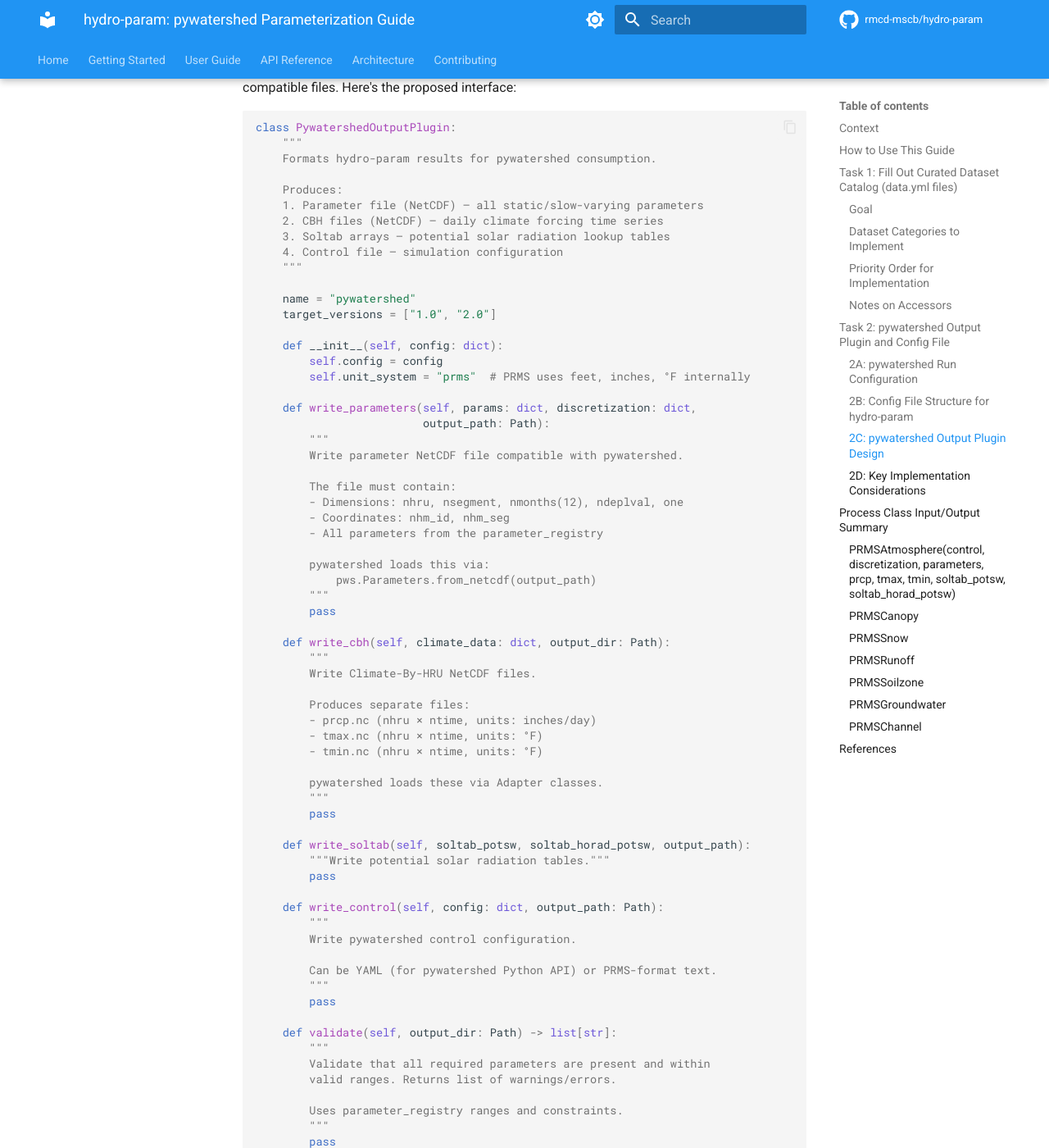
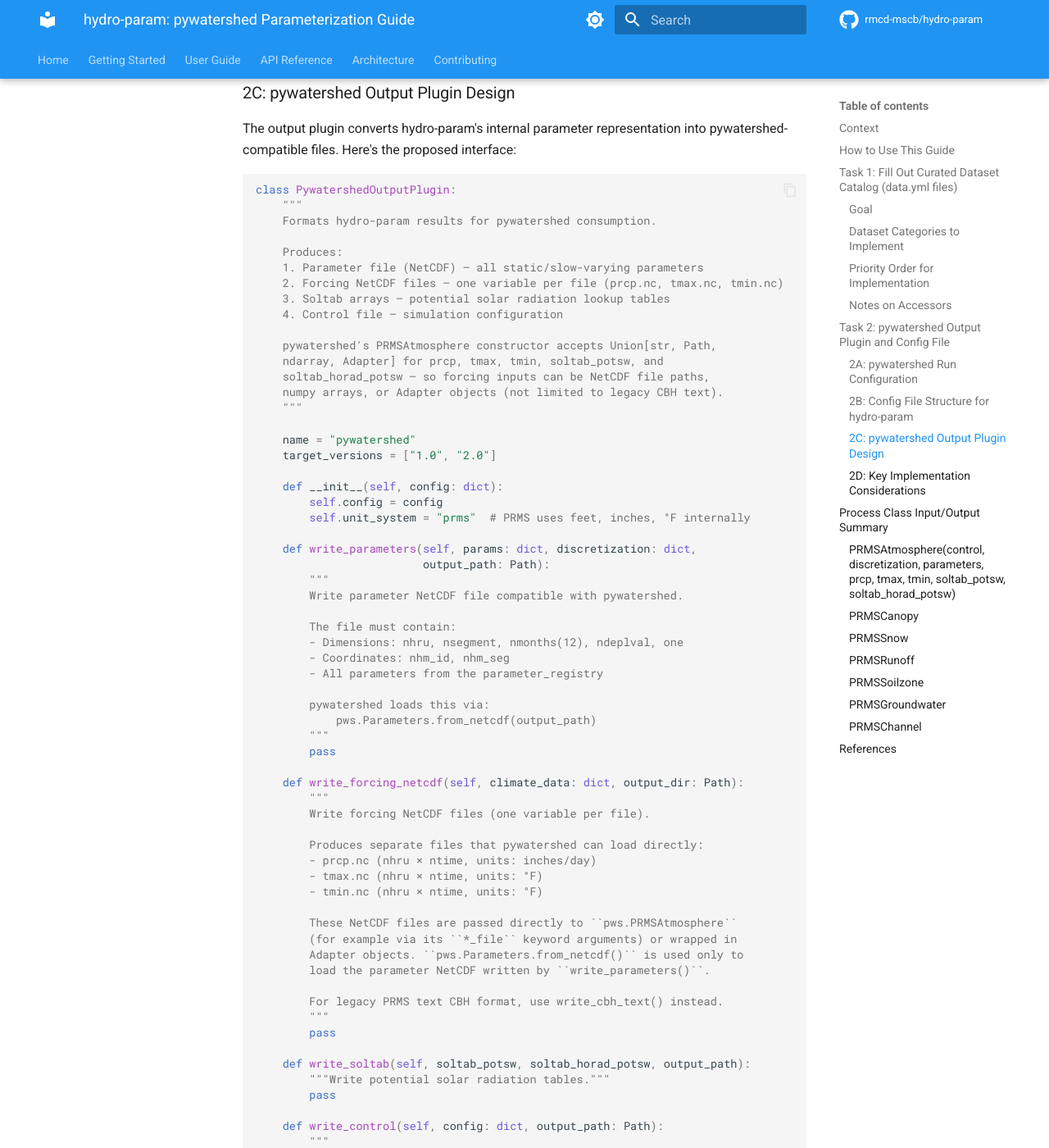
Before and after one commit to rmcd-mscb/hydro-param, an MkDocs documentation site: the page built from docs/reference/pywatershed_parameterization_guide.md, in a window 1280 px wide and 1400 px high, scrolled down 4419 px. Shown: the whole window at 82% size. Built offline with MkDocs 1.6.1 and Material for MkDocs 9.7.7, drawn with Linux system fonts in a browser that asks for light colours; comment, search, counter and statistics services are not loaded; some of the changed text lies outside the part shown.

Commit message:
refactor: replace CBH terminology with forcing NetCDF (#43)
* refactor: replace CBH terminology with forcing NetCDF (#42)

pywatershed's PRMSAtmosphere natively accepts NetCDF file paths, numpy
arrays, or Adapter objects for forcing inputs — not just legacy PRMS CBH
text files.  Update docs, source, config, and tests to reflect the
preferred one-variable-per-NetCDF-file approach (prcp.nc, tmax.nc,
tmin.nc).

Co-Authored-By: Claude Opus 4.6 <noreply@anthropic.com>

* fix: add backwards compatibility for legacy cbh_dir config key

Address PR #43 review comments: fix misleading Parameters.from_netcdf()
reference in forcing docs, add model_validator to migrate cbh_dir →
forcing_dir with deprecation warning, and add cbh_dir fallback in
formatter write().

Co-Authored-By: Claude Opus 4.6 <noreply@anthropic.com>

---------

Co-authored-by: Rich McDonald <rich@connectedwatersllc.com>
Co-authored-by: Claude Opus 4.6 <noreply@anthropic.com>

````diff
--- a/docs/reference/pywatershed_parameterization_guide.md
+++ b/docs/reference/pywatershed_parameterization_guide.md
@@ -159,6 +159,10 @@ time:
   timestep: daily
 
 # Climate forcing source
+# pywatershed accepts one-variable-per-NetCDF-file for forcing inputs
+# (prcp.nc, tmax.nc, tmin.nc).  PRMSAtmosphere accepts file paths,
+# numpy arrays, or Adapter objects for prcp, tmax, tmin, soltab_potsw,
+# and soltab_horad_potsw.
 climate:
   source: daymet_v4   # or gridmet, conus404_ba
   method: area_weighted_mean  # via gdptools or exactextract
@@ -201,7 +205,7 @@ calibration:
 output:
   format: netcdf              # or prms_text
   parameter_file: "params.nc"
-  cbh_dir: "./cbh/"
+  forcing_dir: "./forcing/"   # one-variable-per-file NetCDF (prcp.nc, tmax.nc, tmin.nc)
   control_file: "control.yml"
   soltab_file: "soltab.nc"
 ```
@@ -218,9 +222,14 @@ class PywatershedOutputPlugin:
 
     Produces:
     1. Parameter file (NetCDF) — all static/slow-varying parameters
-    2. CBH files (NetCDF) — daily climate forcing time series
+    2. Forcing NetCDF files — one variable per file (prcp.nc, tmax.nc, tmin.nc)
     3. Soltab arrays — potential solar radiation lookup tables
     4. Control file — simulation configuration
+
+    pywatershed's PRMSAtmosphere constructor accepts Union[str, Path,
+    ndarray, Adapter] for prcp, tmax, tmin, soltab_potsw, and
+    soltab_horad_potsw — so forcing inputs can be NetCDF file paths,
+    numpy arrays, or Adapter objects (not limited to legacy CBH text).
     """
 
     name = "pywatershed"
@@ -245,16 +254,21 @@ class PywatershedOutputPlugin:
         """
         pass
 
-    def write_cbh(self, climate_data: dict, output_dir: Path):
+    def write_forcing_netcdf(self, climate_data: dict, output_dir: Path):
         """
-        Write Climate-By-HRU NetCDF files.
+        Write forcing NetCDF files (one variable per file).
 
-        Produces separate files:
+        Produces separate files that pywatershed can load directly:
         - prcp.nc (nhru × ntime, units: inches/day)
         - tmax.nc (nhru × ntime, units: °F)
         - tmin.nc (nhru × ntime, units: °F)
 
-        pywatershed loads these via Adapter classes.
+        These NetCDF files are passed directly to ``pws.PRMSAtmosphere``
+        (for example via its ``*_file`` keyword arguments) or wrapped in
+        Adapter objects. ``pws.Parameters.from_netcdf()`` is used only to
+        load the parameter NetCDF written by ``write_parameters()``.
+
+        For legacy PRMS text CBH format, use write_cbh_text() instead.
         """
         pass
 
@@ -299,6 +313,13 @@ class PywatershedOutputPlugin:
 
 ### 2D: Key Implementation Considerations
 
+**Forcing Input Format**: pywatershed's ``PRMSAtmosphere`` constructor accepts
+``Union[str, Path, ndarray, Adapter]`` for ``prcp``, ``tmax``, ``tmin``,
+``soltab_potsw``, and ``soltab_horad_potsw``. The preferred modern approach is
+one-variable-per-NetCDF-file (e.g. ``prcp.nc``, ``tmax.nc``, ``tmin.nc``).
+Parameters are loaded via ``pws.Parameters.from_netcdf()``. Legacy PRMS CBH
+text format is supported only as an optional secondary output.
+
 **Unit Conversions**: PRMS internally uses feet, inches, Fahrenheit, and acres.
 Most source data comes in metric (meters, mm, °C). The output plugin must
 handle all conversions. This is a common source of bugs — keep a conversion
@@ -337,7 +358,10 @@ For quick reference, here are the 8 pywatershed process classes and their
 key I/O signatures:
 
 ### PRMSAtmosphere(control, discretization, parameters, prcp, tmax, tmin, soltab_potsw, soltab_horad_potsw)
-- **External inputs**: prcp, tmax, tmin (CBH), soltab tables
+
+- **External inputs**: prcp, tmax, tmin (forcing NetCDF or Adapter), soltab tables
+  - Each forcing input accepts ``Union[str, Path, ndarray, Adapter]``
+  - Preferred modern format: one-variable-per-NetCDF-file (prcp.nc, tmax.nc, tmin.nc)
 - **Key parameters**: *_cbh_adj, tmax_allsnow, tmax_allrain_offset, jh_coef, jh_coef_hru, dday_slope, dday_intcp, transp_beg, transp_end
 - **Outputs → downstream**: tmaxf, tminf, prmx, hru_ppt, hru_rain, hru_snow, swrad, potet, transp_on
 
````
Also changed, not shown: other parts of docs/reference/pywatershed_parameterization_guide.md (+1 -1 lines), docs/reference/pywatershed_dataset_param_map.yml (+23 -14 lines), 6 other files.
